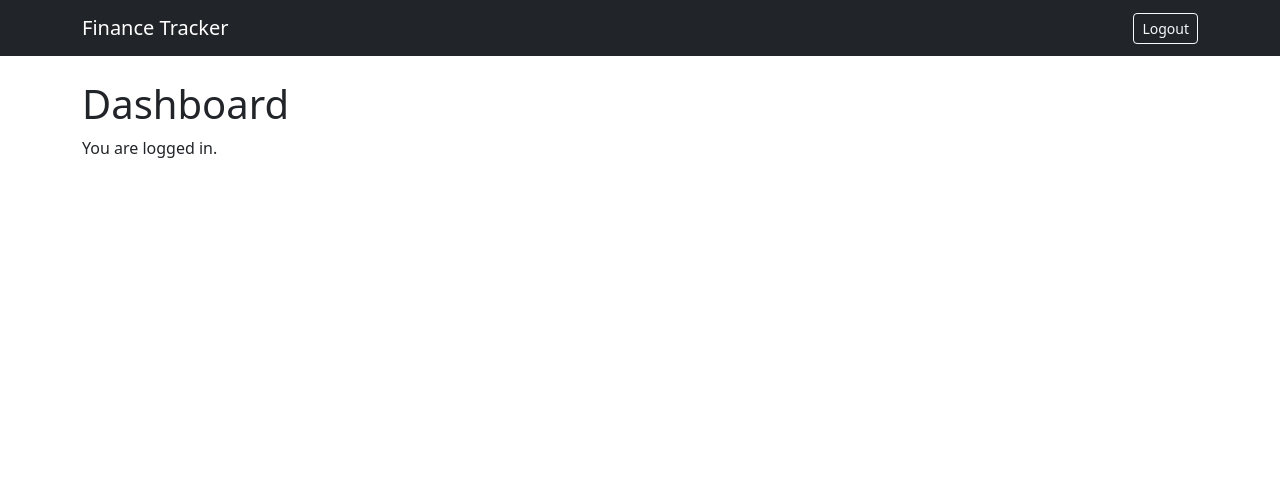
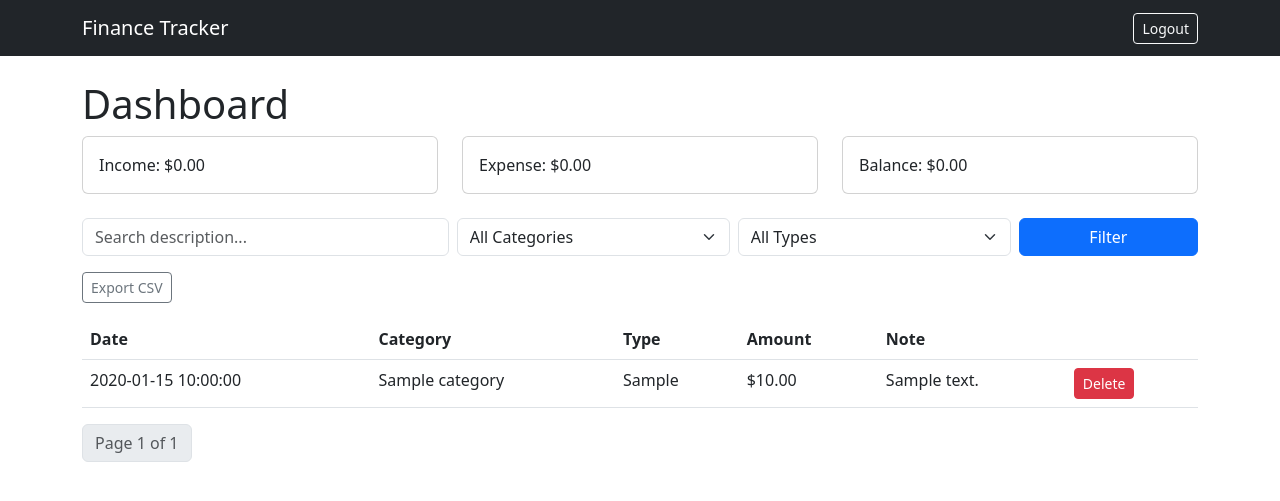
Before and after one commit to giorgikonjaria01/Flaskproject, a Flask app: page /dashboard in a window 1280 px wide. Shown: the top 501 px of the page. Run offline with Flask 3, Linux system fonts and the light colour scheme; the visitor is signed in with stand-in values (Sample User, id 1); tables that the repository leaves empty hold one stand-in row (values such as "Sample post").

Commit message:
Fixed transaction model and recreate database schema

```diff
--- a/finance-tracker/app/__init__.py
+++ b/finance-tracker/app/__init__.py
@@ -1,4 +1,4 @@
-from flask import Flask
+from flask import Flask, app, render_template
 from app.extensions import db
 from flask_migrate import Migrate
 from app.utils import format_currency
@@ -20,5 +20,18 @@ def create_app():
     app.register_blueprint(main_bp)
 
     app.jinja_env.filters['currency'] = format_currency
+    from app.auth.decorators import get_current_user
+
+    @app.context_processor
+    def inject_user():
+        return dict(get_current_user=get_current_user)
+
+    @app.errorhandler(404)
+    def not_found(e):
+        return render_template('errors/404.html'), 404
+
+    # @app.errorhandler(500)
+    # def server_error(e):
+    #     return render_template('errors/500.html'), 500
 
     return app
--- a/finance-tracker/app/main/routes.py
+++ b/finance-tracker/app/main/routes.py
@@ -1,6 +1,7 @@
-from flask import render_template, request, redirect, url_for, flash, Blueprint
+from flask import Response, render_template, request, redirect, url_for, flash, Blueprint
 from app.auth.decorators import login_required, get_current_user
 from app.services import TransactionService, CategoryService, BudgetService
+from datetime import datetime
 
 main_bp = Blueprint('main', __name__)
 
@@ -16,14 +17,50 @@ def index():
 @main_bp.route('/dashboard')
 @login_required
 def dashboard():
-    # Pass the logged-in user's ID dynamically
     user_id = get_current_user().id
 
-    transactions = tx_service.get_all_by_user(user_id)
+    page = request.args.get('page', 1, type=int)
+    search = request.args.get('search', '')
+    category_id = request.args.get('category_id', type=int)
+    type_filter = request.args.get('type_filter', '')
+
+    pagination = tx_service.get_paginated(
+        user_id, page=page, per_page=10,
+        search=search, category_id=category_id, type_filter=type_filter
+    )
+
     categories = cat_service.get_all_by_user(user_id)
     budgets = budget_service.get_all_by_user(user_id)
 
-    return render_template('main/dashboard.html', transactions=transactions, categories=categories, budgets=budgets)
+    now = datetime.utcnow()
+    summary = tx_service.get_monthly_summary(user_id, now.year, now.month)
+
+    # 80% budget warning check
+    warnings = []
+    category_totals = tx_service.get_category_totals(
+        user_id,
+        now.replace(day=1).date(),
+        now.date()
+    )
+    for b in budgets:
+        if b.month == now.month and b.year == now.year:
+            spent = category_totals.get(b.category.name, 0)
+            if spent >= float(b.amount) * 0.8:
+                warnings.append(f"{b.category.name}: {spent:.2f} / {float(b.amount):.2f} (80%+ used)")
+                flash(f'Warning: {b.category.name} budget is 80%+ used!', 'warning')
+
+    return render_template(
+        'main/dashboard.html',
+        pagination=pagination,
+        transactions=pagination.items,
+        categories=categories,
+        budgets=budgets,
+        summary=summary,
+        warnings=warnings,
+        search=search,
+        category_id=category_id,
+        type_filter=type_filter
+    )
 
 # --- CATEGORY CRUD ---
 @main_bp.route('/categories/create', methods=['POST'])
@@ -67,6 +104,19 @@ def delete_transaction(id):
     flash('Transaction deleted!')
     return redirect(url_for('main.dashboard'))
 
+@main_bp.route('/transactions/export')
+@login_required
+def export_csv():
+    user_id = get_current_user().id
+    transactions = tx_service.get_all_by_user(user_id)
+    csv_data = tx_service.export_csv(transactions)
+
+    return Response(
+        csv_data,
+        mimetype='text/csv',
+        headers={'Content-Disposition': 'attachment; filename=transactions.csv'}
+    )
+
 
 @main_bp.route('/budgets/create', methods=['POST'])
 @login_required
--- a/finance-tracker/app/models.py
+++ b/finance-tracker/app/models.py
@@ -41,6 +41,7 @@ class Transaction(db.Model):
     description = db.Column(db.String(255))
     date = db.Column(db.DateTime, default=lambda: datetime.now(timezone.utc).date(), nullable=False)
     deleted_at = db.Column(db.DateTime, nullable=True) # delete marker
+    type = db.Column(db.String(10), nullable=False)  # 'income' or 'expense'
 
     @property
     def is_deleted(self):
--- a/finance-tracker/app/services.py
+++ b/finance-tracker/app/services.py
@@ -70,6 +70,22 @@ class TransactionService:
         transaction.deleted_at = datetime.utcnow()
         db.session.commit()
         return True
+
+    def get_paginated(self, user_id, page=1, per_page=10, search=None, category_id=None, type_filter=None):
+        query = Transaction.query.filter(
+            Transaction.user_id == user_id,
+            Transaction.deleted_at.is_(None)
+        )
+
+        if search:
+            query = query.filter(Transaction.description.ilike(f'%{search}%'))
+        if category_id:
+            query = query.filter(Transaction.category_id == category_id)
+        if type_filter:
+            query = query.filter(Transaction.type == type_filter)
+
+        query = query.order_by(Transaction.date.desc())
+        return query.paginate(page=page, per_page=per_page, error_out=False)
 
 
 class CurrencyConverter(TransactionService):
--- a/finance-tracker/app/templates/main/dashboard.html
+++ b/finance-tracker/app/templates/main/dashboard.html
@@ -1,6 +1,83 @@
 {% extends "base.html" %}
 {% block title %}Dashboard{% endblock %}
 {% block content %}
+
 <h1>Dashboard</h1>
-<p>You are logged in.</p>
+
+<div class="row mb-4">
+    <div class="col-md-4"><div class="card p-3">Income: {{ summary.income | currency(get_current_user().currency) }}</div></div>
+    <div class="col-md-4"><div class="card p-3">Expense: {{ summary.expense | currency(get_current_user().currency) }}</div></div>
+    <div class="col-md-4"><div class="card p-3">Balance: {{ summary.balance | currency(get_current_user().currency) }}</div></div>
+</div>
+
+{% if warnings %}
+<div class="alert alert-warning">
+    <strong>Budget Alerts:</strong>
+    <ul class="mb-0">
+        {% for w in warnings %}<li>{{ w }}</li>{% endfor %}
+    </ul>
+</div>
+{% endif %}
+
+<!-- Search & Filter -->
+<form method="GET" class="row g-2 mb-3">
+    <div class="col-md-4">
+        <input type="text" name="search" class="form-control" placeholder="Search description..." value="{{ search }}">
+    </div>
+    <div class="col-md-3">
+        <select name="category_id" class="form-select">
+            <option value="">All Categories</option>
+            {% for c in categories %}
+            <option value="{{ c.id }}" {% if category_id == c.id %}selected{% endif %}>{{ c.name }}</option>
+            {% endfor %}
+        </select>
+    </div>
+    <div class="col-md-3">
+        <select name="type_filter" class="form-select">
+            <option value="">All Types</option>
+            <option value="income" {% if type_filter == 'income' %}selected{% endif %}>Income</option>
+            <option value="expense" {% if type_filter == 'expense' %}selected{% endif %}>Expense</option>
+        </select>
+    </div>
+    <div class="col-md-2">
+        <button type="submit" class="btn btn-primary w-100">Filter</button>
+    </div>
+</form>
+
+<a href="{{ url_for('main.export_csv') }}" class="btn btn-outline-secondary btn-sm mb-3">Export CSV</a>
+
+<!-- Transaction list -->
+<table class="table">
+    <thead><tr><th>Date</th><th>Category</th><th>Type</th><th>Amount</th><th>Note</th><th></th></tr></thead>
+    <tbody>
+        {% for t in transactions %}
+        <tr>
+            <td>{{ t.date }}</td>
+            <td>{{ t.category.name }}</td>
+            <td>{{ t.type }}</td>
+            <td>{{ t.amount | currency(get_current_user().currency) }}</td>
+            <td>{{ t.description }}</td>
+            <td>
+                <form method="POST" action="{{ url_for('main.delete_transaction', id=t.id) }}" style="display:inline">
+                    <button class="btn btn-sm btn-danger">Delete</button>
+                </form>
+            </td>
+        </tr>
+        {% endfor %}
+    </tbody>
+</table>
+
+<!-- Pagination -->
+<nav>
+    <ul class="pagination">
+        {% if pagination.has_prev %}
+        <li class="page-item"><a class="page-link" href="{{ url_for('main.dashboard', page=pagination.prev_num, search=search, category_id=category_id, type_filter=type_filter) }}">Previous</a></li>
+        {% endif %}
+        <li class="page-item disabled"><span class="page-link">Page {{ pagination.page }} of {{ pagination.pages }}</span></li>
+        {% if pagination.has_next %}
+        <li class="page-item"><a class="page-link" href="{{ url_for('main.dashboard', page=pagination.next_num, search=search, category_id=category_id, type_filter=type_filter) }}">Next</a></li>
+        {% endif %}
+    </ul>
+</nav>
+
 {% endblock %}
--- a/finance-tracker/app/utils.py
+++ b/finance-tracker/app/utils.py
@@ -1,4 +1,4 @@
 def format_currency(value, currency='GEL'):
     symbols = {'GEL': '₾', 'USD': '$', 'EUR': '€', 'GBP': '£'}
     symbol = symbols.get(currency, currency)
-    return f"{symbol}{value:,.2f}"
+    return f"{symbol}{float(value):,.2f}"
```
Also changed, not shown: finance-tracker/app/templates/errors/404.html (added, +9 -0 lines), finance-tracker/app/templates/errors/500.html (added, +9 -0 lines), finance-tracker/migrations/versions/7579c899dd4c_add_type_to_transaction.py (added, +32 -0 lines).
